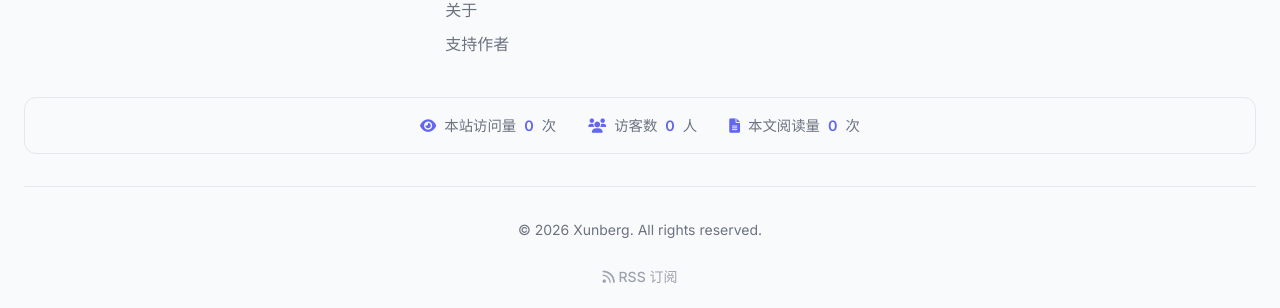
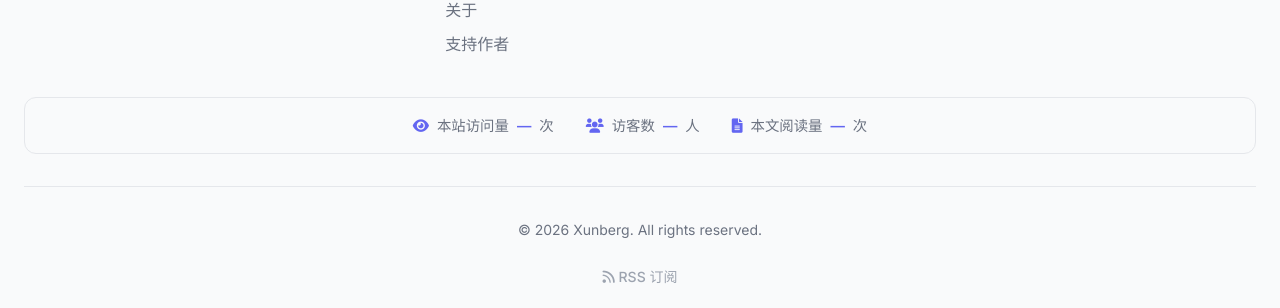
Before and after one commit to xunberg/xunberg.github.io, a Jekyll site: the page built from index.md, in a window 1280 px wide and 900 px high, scrolled down 2501 px. Shown: the part 572-880 px from the top of the window. Built offline with Jekyll 4.4.1, drawn with Linux system fonts in a browser that asks for light colours; comment, search, counter and statistics services are not loaded.

Commit message:
fix: replace down busuanzi counter with Vercount (#13)
Co-authored-by: Cursor Agent <cursoragent@cursor.com>

```diff
--- a/_includes/busuanzi-stats.html
+++ b/_includes/busuanzi-stats.html
@@ -1,21 +1,21 @@
-<!-- 不蒜子统计 - 简单易用的访问统计 -->
+<!-- 访问统计：不蒜子计数接口长期 502，改用兼容同一组 span id 的 Vercount -->
 <div class="busuanzi-stats">
   <div class="stat-item">
     <i class="fas fa-eye"></i>
     <span>本站访问量</span>
-    <span id="busuanzi_value_site_pv" class="stat-number">0</span>
+    <span id="busuanzi_value_site_pv" class="stat-number">—</span>
     <span>次</span>
   </div>
   <div class="stat-item">
     <i class="fas fa-users"></i>
     <span>访客数</span>
-    <span id="busuanzi_value_site_uv" class="stat-number">0</span>
+    <span id="busuanzi_value_site_uv" class="stat-number">—</span>
     <span>人</span>
   </div>
   <div class="stat-item">
     <i class="fas fa-file-alt"></i>
     <span>本文阅读量</span>
-    <span id="busuanzi_value_page_pv" class="stat-number">0</span>
+    <span id="busuanzi_value_page_pv" class="stat-number">—</span>
     <span>次</span>
   </div>
 </div>
@@ -58,4 +58,4 @@
 }
 </style>
 
-<script async src="//busuanzi.ibruce.info/busuanzi/2.3/busuanzi.pure.mini.js"></script>
+<script defer src="https://cn.vercount.one/js"></script>
```
